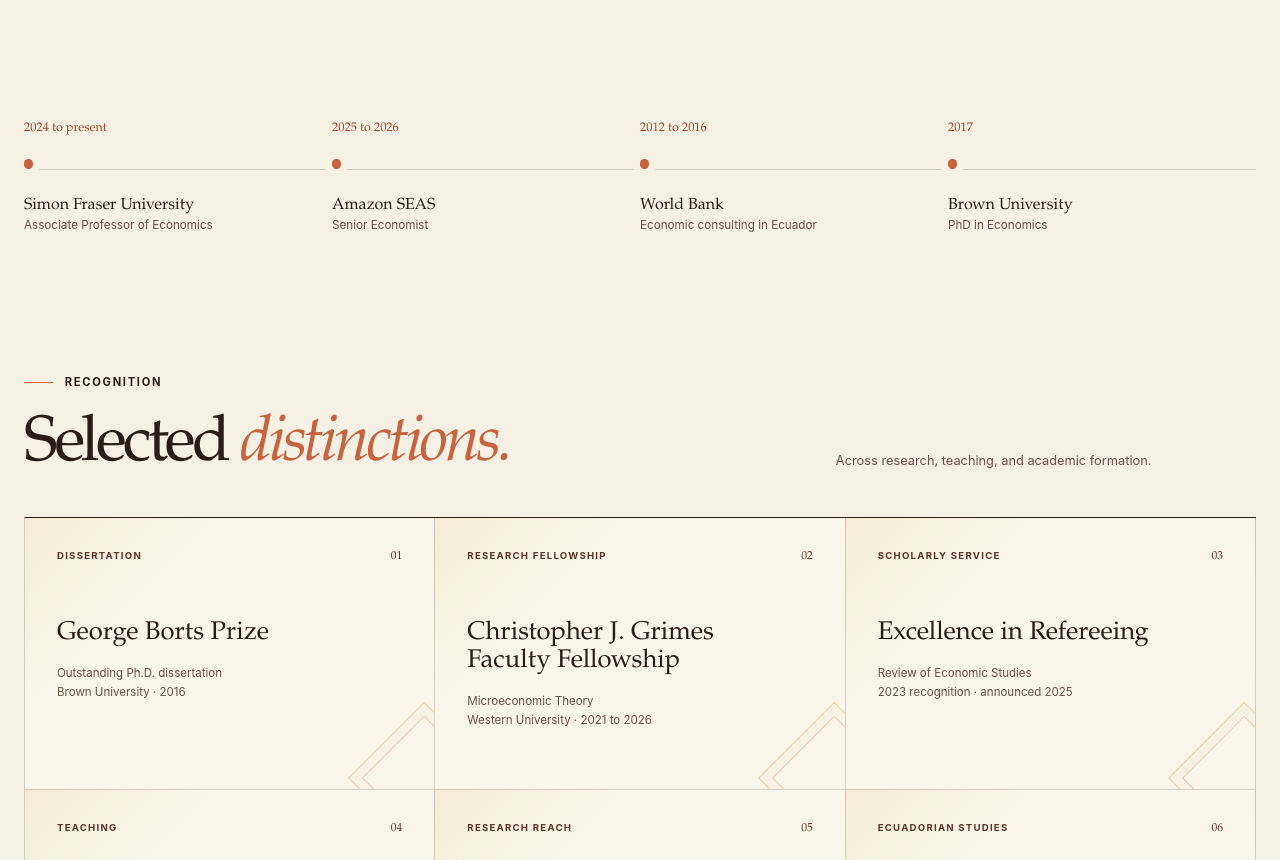
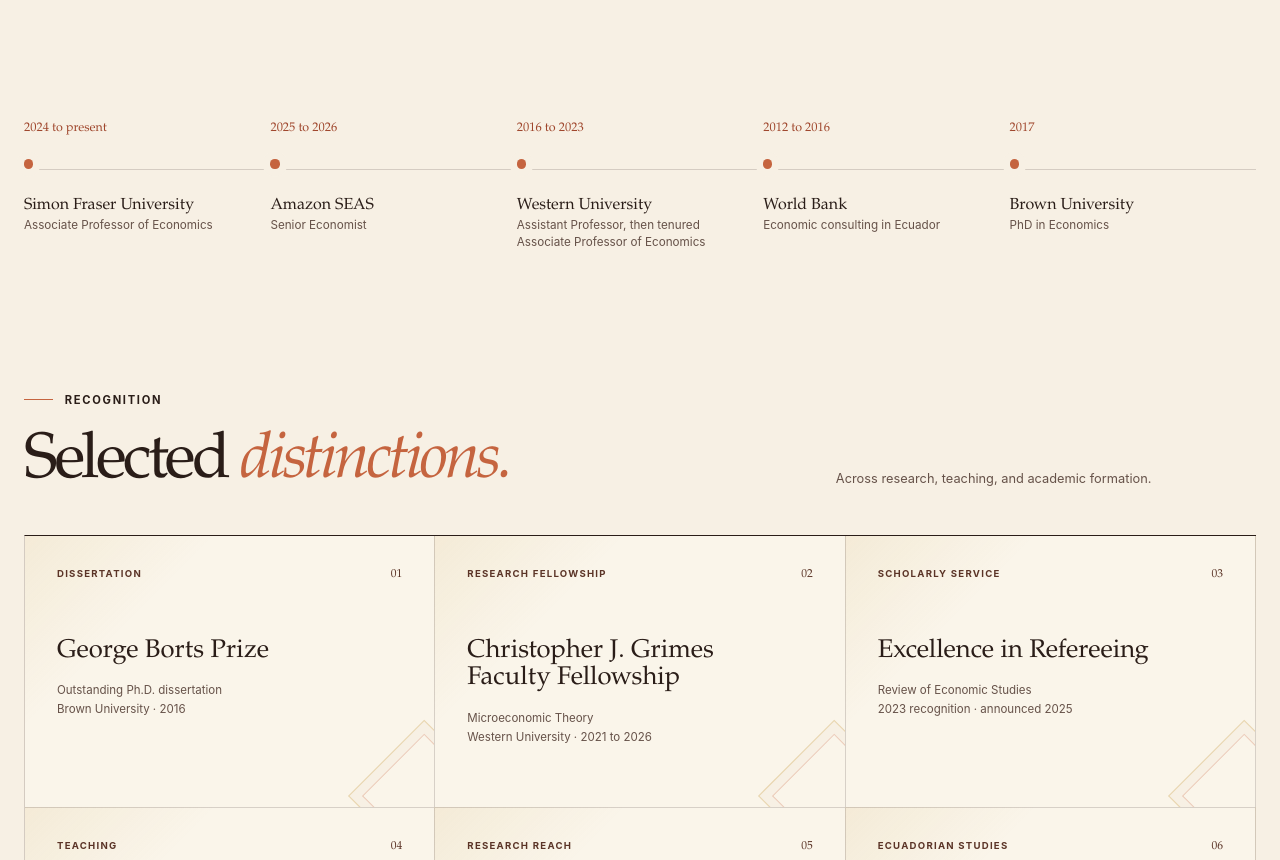
Before and after one commit to vaguiarl/vaguiarl.github.io, a React (Vite) app: page / in a window 1280 px wide. Shown: the part 11140-12000 px from the top of the page. Built offline with nearby package versions, Linux system fonts and the light colour scheme.

Commit message:
Add Western University to career timeline

```diff
--- a/src/App.tsx
+++ b/src/App.tsx
@@ -957,6 +957,7 @@
             <div className="timeline" aria-label="Career timeline">
               <article><time>2024 to present</time><span /><p><strong>Simon Fraser University</strong>Associate Professor of Economics</p></article>
               <article><time>2025 to 2026</time><span /><p><strong>Amazon SEAS</strong>Senior Economist</p></article>
+              <article><time>2016 to 2023</time><span /><p><strong>Western University</strong>Assistant Professor, then tenured Associate Professor of Economics</p></article>
               <article><time>2012 to 2016</time><span /><p><strong>World Bank</strong>Economic consulting in Ecuador</p></article>
               <article><time>2017</time><span /><p><strong>Brown University</strong>PhD in Economics</p></article>
             </div>
--- a/src/styles.css
+++ b/src/styles.css
@@ -2366,7 +2366,7 @@
   position: relative;
   margin: clamp(7rem, 11vw, 11rem) 0;
   display: grid;
-  grid-template-columns: repeat(4, 1fr);
+  grid-template-columns: repeat(5, minmax(0, 1fr));
   gap: 0;
 }
 
```
Also changed, not shown: 1 other file (tests, documents, lock files or other folders).
